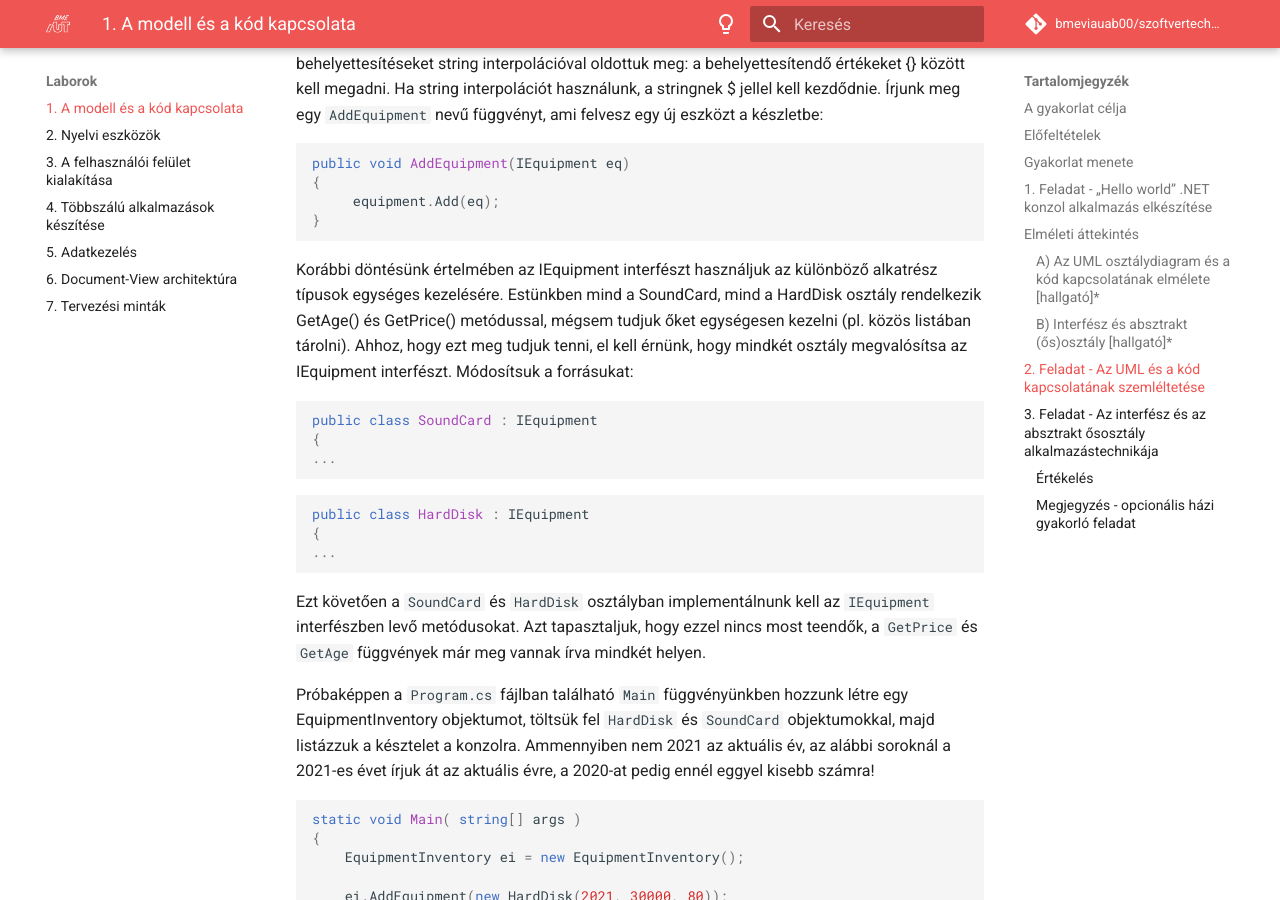
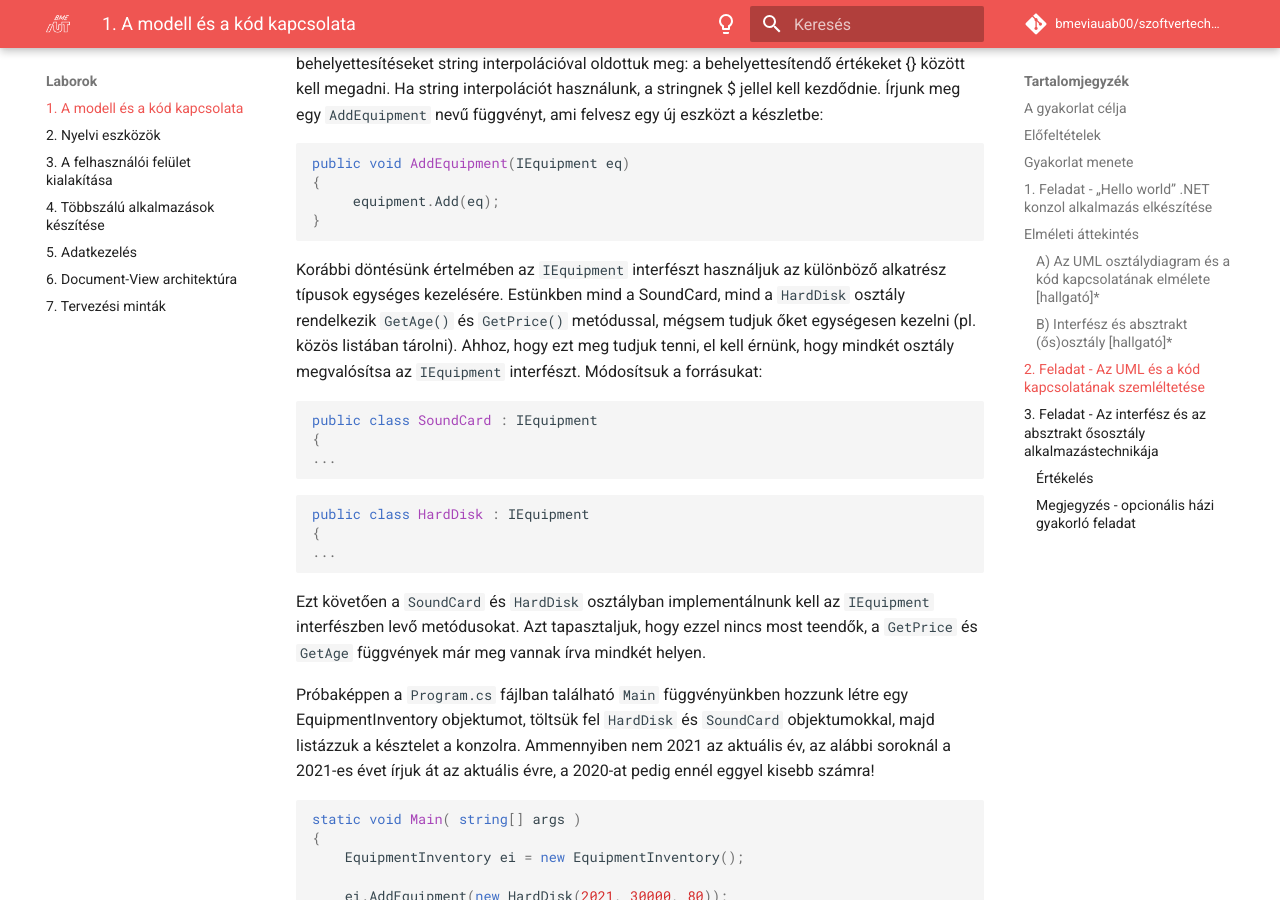
Before and after one commit to bzolka/szt_doc_teszt, an MkDocs documentation site: the page built from docs/labor/1-model-es-kod-kapcsolata/index.md, in a window 1280 px wide and 900 px high, scrolled down 10407 px. Built offline with MkDocs 1.6.1 and Material for MkDocs 9.7.7, drawn with Linux system fonts in a browser that asks for light colours; comment, search, counter and statistics services are not loaded; some of the changed text lies outside the part shown.

Commit message:
1. gyak kisebb javítások

````diff
--- a/docs/labor/1-model-es-kod-kapcsolata/index.md
+++ b/docs/labor/1-model-es-kod-kapcsolata/index.md
@@ -245,7 +245,7 @@
 }
 ```
 
-Korábbi döntésünk értelmében az IEquipment interfészt használjuk az különböző alkatrész típusok egységes kezelésére. Estünkben mind a SoundCard, mind a HardDisk osztály rendelkezik GetAge() és GetPrice() metódussal, mégsem tudjuk őket egységesen kezelni (pl. közös listában tárolni). Ahhoz, hogy ezt meg tudjuk tenni, el kell érnünk, hogy mindkét osztály megvalósítsa az IEquipment interfészt. Módosítsuk a forrásukat:
+Korábbi döntésünk értelmében az `IEquipment` interfészt használjuk az különböző alkatrész típusok egységes kezelésére. Estünkben mind a SoundCard, mind a `HardDisk` osztály rendelkezik `GetAge()` és `GetPrice()` metódussal, mégsem tudjuk őket egységesen kezelni (pl. közös listában tárolni). Ahhoz, hogy ezt meg tudjuk tenni, el kell érnünk, hogy mindkét osztály megvalósítsa az `IEquipment` interfészt. Módosítsuk a forrásukat:
 
 ```cs
 public class SoundCard : IEquipment
@@ -395,7 +395,7 @@
 { …
 ```
 
-A kódunk még nem fordul, ennek több oka is van. Az EquipmentBase implementálja az IEquipment interfészt, de még nincsenek benne implementálva az interfész műveletei. Vagy generáltassuk le a metódusokat a smart tag használatával, vagy gépeljük be a következő elveknek megfelelően:
+A kódunk még nem fordul, ennek több oka is van. Az `EquipmentBase` implementálja az `IEquipment` interfészt, de még nincsenek benne implementálva az interfész műveletei. Vagy generáltassuk le a metódusokat a smart tag használatával, vagy gépeljük be a következő elveknek megfelelően:
 
 - A `newPrice` és `earOfCreation` duplikálva vannak a `HardDisk` és `SoundCard` osztályokban: mozgassuk (és ne másoljuk!) át ezeket a közös EquipmentBase ősbe, és protected láthatóságot adjunk meg.
 - A `GetAge` művelet duplikálva van a `HardDisk` és `SoundCard` osztályokban, ezekből töröljük ki az implementációt és vigyük át az `EquipmentBase` osztályba.
@@ -430,7 +430,7 @@
 - Az absztrakt műveletek esetében az abstract kulcsszót kell megadni
 - .NET környezetben lehetőségünk van szabályozni, hogy egy művelet virtuális-e vagy sem. Ebből a szempontból a C++ nyelvhez hasonlít. Amennyiben egy műveletet virtuálissá szeretnénk tenni, a virtual kulcsszót kell a műveletre megadni. Emlékeztető: akkor definiáljunk egy műveletet virtuálisnak, ha a leszármazottak azt felüldefiniál(hat)ják. Csak ekkor garantált, hogy egy ősreferencián meghívva az adott műveletet a leszármazottbeli verzió hívódik meg.
 
-A következő lépésben térjünk át az EquipmentBase leszármazottakra. C# nyelven az absztrakt és virtuális műveletek felüldefiniálásakor a leszármazottban meg kell adni az override kulcsszót. Első lépésben a GetPrice műveletet definiáljuk felül:
+A következő lépésben térjünk át az EquipmentBase leszármazottakra. C# nyelven az absztrakt és virtuális műveletek felüldefiniálásakor a leszármazottban meg kell adni az `override` kulcsszót. Első lépésben a `GetPrice` műveletet definiáljuk felül:
 
 ```cs
 public class HardDisk : EquipmentBase
````
